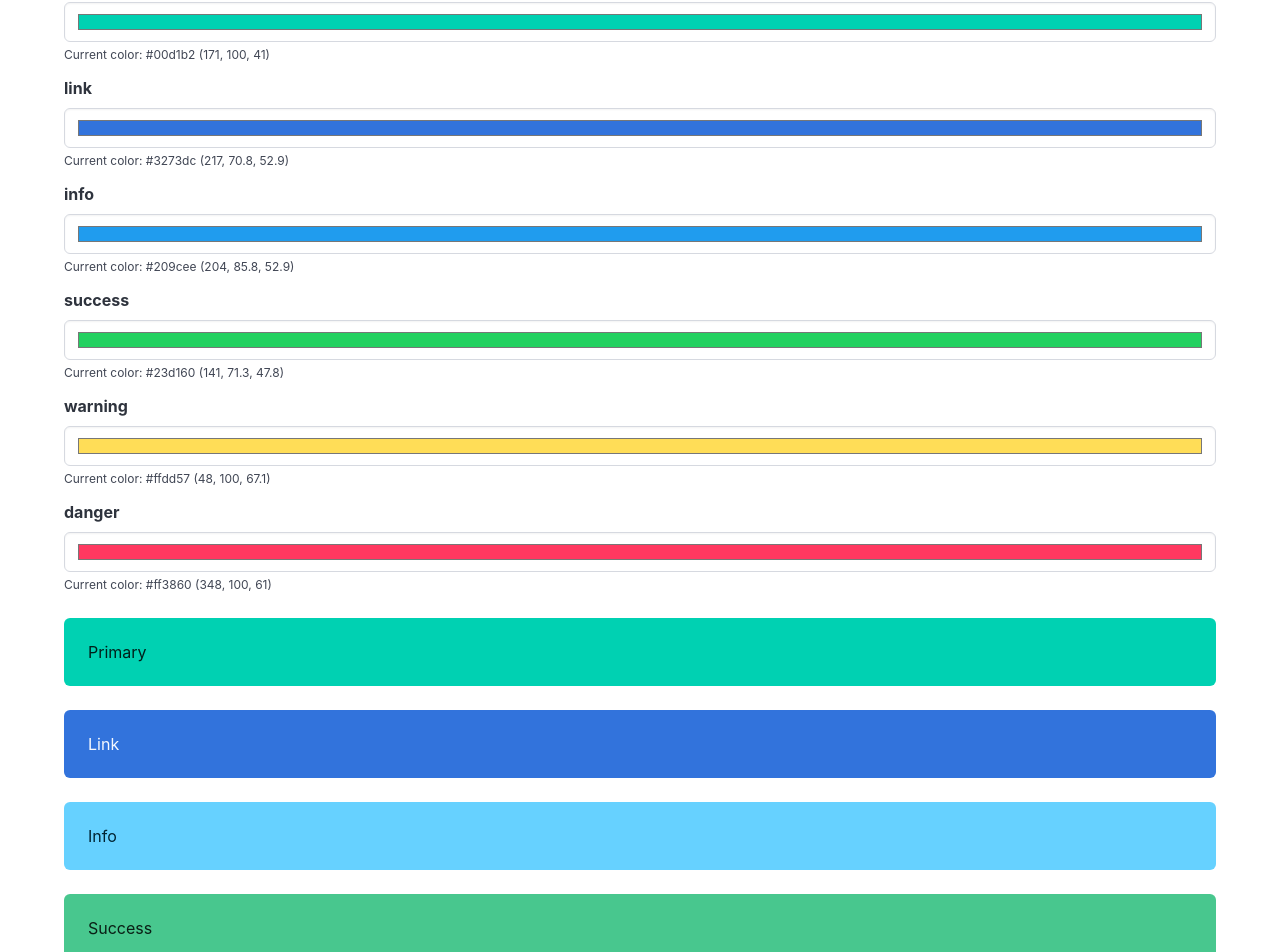
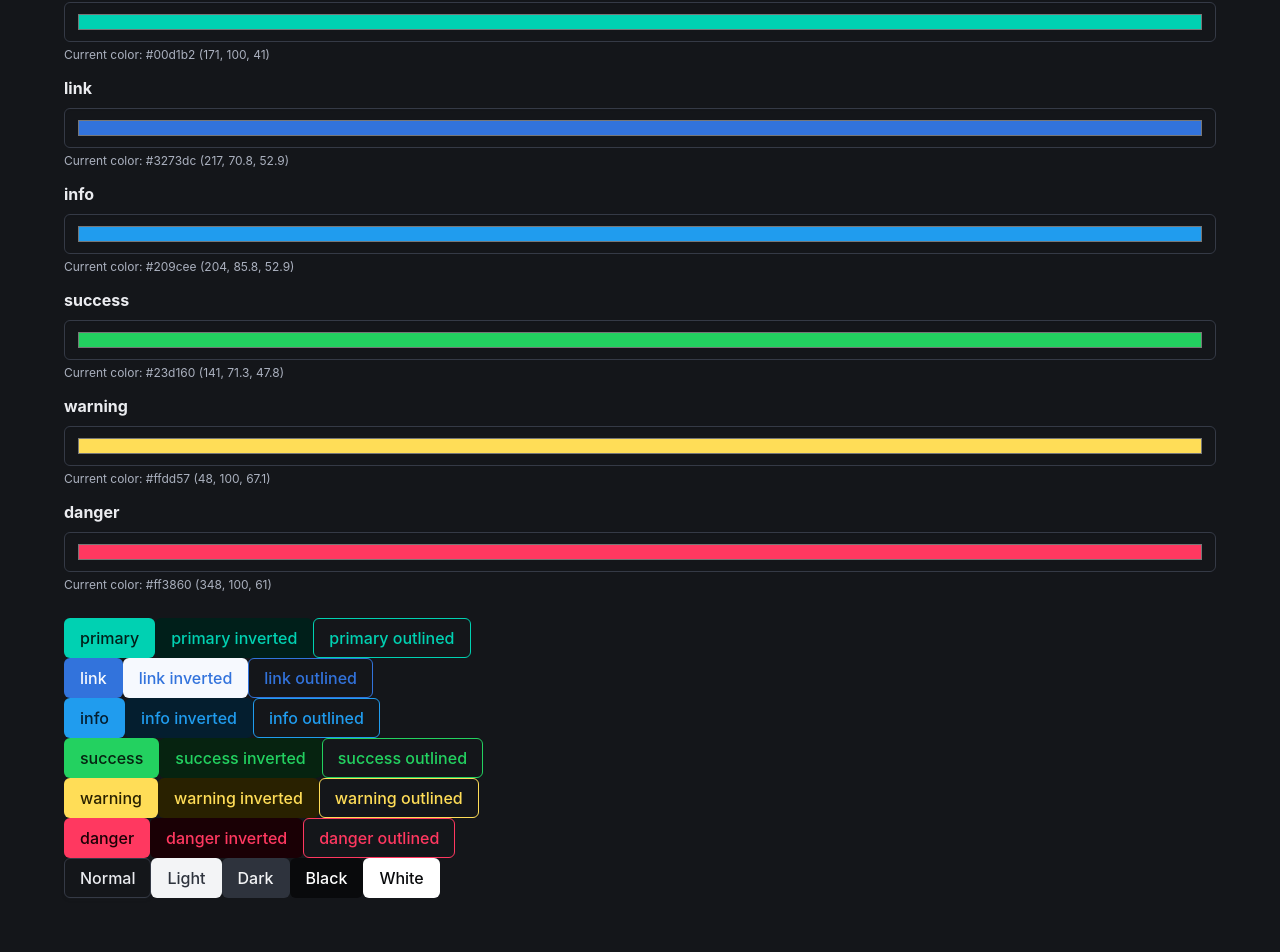
Before and after one commit to mobzystems/bulma-theme-color-picker, a React (Vite) app: page / in a window 1280 px wide. Shown: the part 163-1115 px from the top of the page. Built offline with nearby package versions, Linux system fonts and the light colour scheme.

Commit message:
Now with themes

```diff
--- a/src/App.tsx
+++ b/src/App.tsx
@@ -1,6 +1,7 @@
-import { useEffect, useState, type CSSProperties } from 'react'
+import { useEffect, useState } from 'react'
 
-type BulmaType = "primary" | "link" | "info" | "success" | "warning" | "danger";
+type BulmaType = 'primary' | 'link' | 'info' | 'success' | 'warning' | 'danger';
+// const bulmaTypes: string[] = ['primary', 'link', 'info', 'success', 'warning', 'danger'];
 
 function convertRgbToHsl(r: number, g: number, b: number): { h: number, s: number, l: number } {
   var rgb = [r / 255, g / 255, b / 255];
@@ -53,33 +54,45 @@ function addStyle(style: any, type: BulmaType, color: string): any {
   style[`--bulma-${type}-l`] = hsl.l.toString() + '%';
 }
 
+function createInitialStyleMap(): Map<BulmaType, string> {
+  return new Map<BulmaType, string>([
+    ['primary', '#00d1b2'],
+    ['link', '#3273dc'],
+    ['info', '#209cee'],
+    ['success', '#23d160'],
+    ['warning', '#ffdd57'],
+    ['danger', '#ff3860']
+  ]);
+}
 export default function App() {
-  const [primaryColor, setPrimaryColor] = useState('#00d1b2');
-  const [linkColor, setLinkColor] = useState('#3273dc');
-  const [infoColor, setInfoColor] = useState('#209cee');
-  const [successColor, setSuccessColor] = useState('#23d160');
-  const [warningColor, setWarningColor] = useState('#ffdd57');
-  const [dangerColor, setDangerColor] = useState('#ff3860');
+  const [mainTheme, setMainTheme] = useState<'light' | 'dark'>('dark');
+  const [styleMap, setStyleMap] = useState<Map<BulmaType, string>>(createInitialStyleMap());
 
-  let style: React.CSSProperties = {};
-  addStyle(style, 'primary', primaryColor);
-  addStyle(style, 'link', linkColor);
+  function updateColor(type: BulmaType, color: string) {
+    let newMap = new Map(styleMap);
+    newMap.set(type, color);
+    setStyleMap(newMap);
+  }
+
+  useEffect(() => document.documentElement.setAttribute('data-theme', mainTheme), [mainTheme]);
 
   return <>
-    <div className="section is-smnall is-info">
+    <div className="section is-smnall is-info" data-theme={mainTheme}>
       <div className="block container">
-        <h1 className="title">Hello there</h1>
+        <h1 className="title">
+          Hello there
+          <button className="button is-pulled-right" onClick={() => setMainTheme('dark')}>Dark</button>
+          <button className="button is-pulled-right" onClick={() => setMainTheme('light')}>Light</button>
+        </h1>
         <p className="subtitle">This is a simple Bulma theme color picker.</p>
       </div>
       <div className="block container">
-        <ColorPicker type="primary" color={primaryColor} onchange={setPrimaryColor} />
-        <ColorPicker type="link" color={linkColor} onchange={setLinkColor} />
-        <ColorPicker type="info" color={infoColor} onchange={setInfoColor} />
-        <ColorPicker type="success" color={successColor} onchange={setSuccessColor} />
-        <ColorPicker type="warning" color={warningColor} onchange={setWarningColor} />
-        <ColorPicker type="danger" color={dangerColor} onchange={setDangerColor} />
+        {Array.from(styleMap).map(([type, color]) =>
+          <ColorPicker key={type} type={type} color={color} onchange={newColor => updateColor(type, newColor)} />
+        )}
       </div>
-      <Sample style={style} />
+      <Sample styles={styleMap} />
+      {/* <Sample styles={styleMap} theme="dark" /> */}
     </div>
   </>;
 }
@@ -105,15 +118,30 @@ function ColorPicker(props: { type: BulmaType, color: string, onchange: (color:
   );
 }
 
-function Sample(props: { style: React.CSSProperties }) {
+function Sample(props: { styles: Map<BulmaType, string> /*, theme: 'light' | 'dark' */ }) {
+  let style: React.CSSProperties = {};
+  for (const [type, color] of props.styles) {
+    addStyle(style, type, color);
+  }
+
+  // theme-${props.theme}`} data-theme={props.theme}
+
   return (
-    <div className="block container" style={props.style}>
-      <div className="notification is-primary">Primary</div>
-      <div className="notification is-link">Link</div>
-      <div className="notification is-info">Info</div>
-      <div className="notification is-success">Success</div>
-      <div className="notification is-warning">Warning</div>
-      <div className="notification is-danger">Danger</div>
+    <div className={`content`}>
+      <div className="block container" style={style}>
+        {Array.from(props.styles).map(([type, color]) => <div>
+          <button key={type} className={`button is-${type}`} title={`${type}: ${color}`}>{type}</button>
+          <button key={`${type}-inverted`} className={`button is-${type} is-inverted`} title={`${type}: ${color}`}>{type} inverted</button>
+          <button key={`${type}-outlined`} className={`button is-${type} is-outlined`} title={`${type}: ${color}`}>{type} outlined</button>
+        </div>)}
+        <div>
+          <button className="button">Normal</button>
+          <button className="button is-light">Light</button>
+          <button className="button is-dark">Dark</button>
+          <button className="button is-black">Black</button>
+          <button className="button is-white">White</button>
+        </div>
+      </div>
     </div>
   );
 }
```
